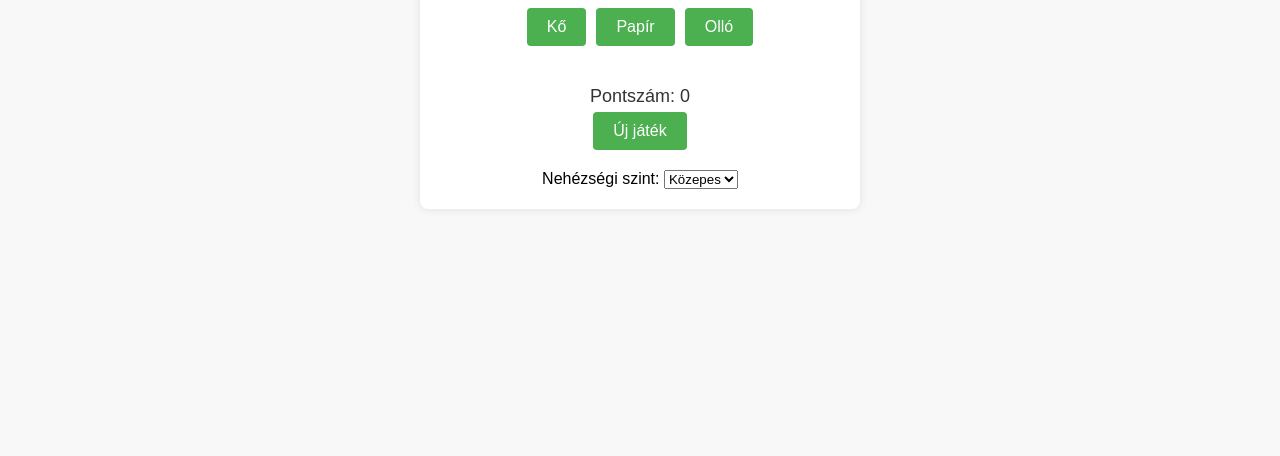
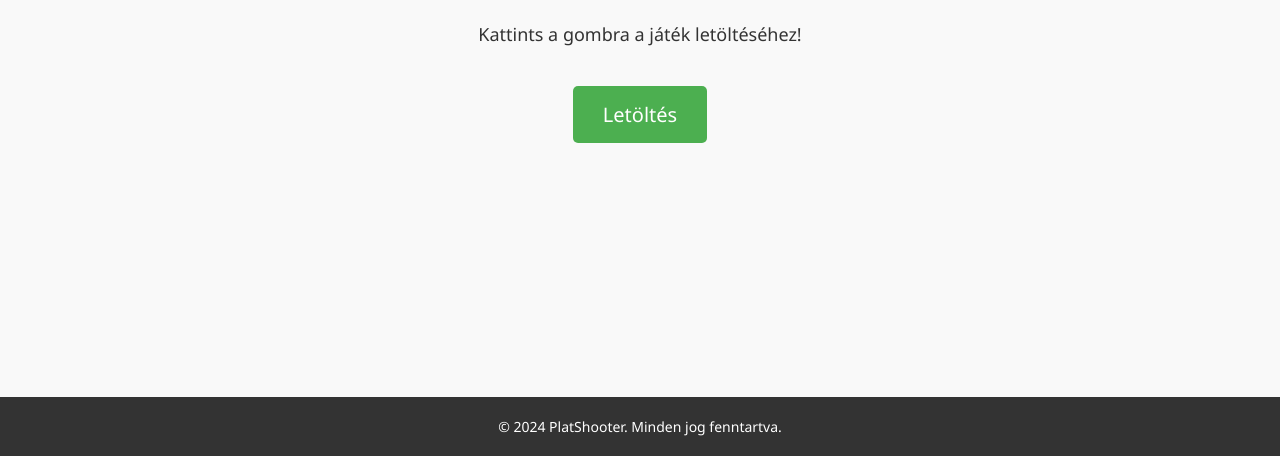
Before and after one commit to xiaomibenit/Ucore, a website: page index.html in a window 1280 px wide. Shown: the part 344-800 px from the top of the page. Drawn offline with Linux system fonts and the light colour scheme.

Commit message:
Add files via upload

```diff
--- a/index.html
+++ b/index.html
@@ -1,14 +1,69 @@
 <!DOCTYPE html>
-<html lang="en">
+<html lang="hu">
 <head>
     <meta charset="UTF-8">
     <meta name="viewport" content="width=device-width, initial-scale=1.0">
-  <link rel="stylesheet" href="style.css">
-  <title>Kő, Papír, Olló</title>
+    <title>PlatShooter Letöltés</title>
     <style>
-    /* CSS stílusok */
-    /* Itt helyezd el a stílusokat */
-    @keyframes fadeIn {
+        body {
+            font-family: 'Segoe UI', Tahoma, Geneva, Verdana, sans-serif;
+            margin: 0;
+            padding: 0;
+            background-color: #f9f9f9;
+            color: #333;
+            display: flex;
+            flex-direction: column;
+            min-height: 100vh;
+        }
+        .container {
+            opacity: 0;
+            animation: fade-in 1s forwards;
+            width: 80%;
+            margin: 0 auto;
+            text-align: center;
+            flex: 1;
+            display: flex;
+            flex-direction: column;
+            justify-content: center;
+            align-items: center;
+        }
+        h1 {
+            color: #4CAF50;
+            font-size: 36px;
+            margin-bottom: 20px;
+        }
+        p {
+            font-size: 18px;
+            margin-bottom: 40px;
+        }
+        .download-button {
+            opacity: 0;
+            animation: fade-in 1s forwards;
+            display: inline-block;
+            padding: 15px 30px;
+            background-color: #4CAF50;
+            color: white;
+            text-decoration: none;
+            border-radius: 5px;
+            font-size: 20px;
+            transition: background-color 0.3s ease;
+        }
+        .download-button:hover {
+            background-color: #45a049;
+        }
+        .footer {
+            opacity: 0;
+            animation: fade-in 1s forwards;
+            padding: 20px 0;
+            background-color: #333;
+            color: white;
+            text-align: center;
+        }
+        .footer p {
+            margin: 0;
+            font-size: 14px;
+        }
+        @keyframes fade-in {
             from {
                 opacity: 0;
             }
@@ -16,121 +71,18 @@
                 opacity: 1;
             }
         }
-
-    @keyframes shake {
-      0%, 100% {
-        transform: translateX(0);
-      }
-      25%, 75% {
-        transform: translateX(-10px);
-      }
-      50% {
-        transform: translateX(10px);
-      }
-    }
-
-    .options button {
-      animation: fadeIn 0.8s ease-in-out;
-    }
-
-    .result {
-      animation: fadeIn 1s ease-in-out;
-    }
-
-    .options button:hover {
-      animation: shake 0.5s ease-in-out;
-    }
-
-    /* Hozzáadott stílus a cooldown-hoz */
-    .options button.cooldown {
-      pointer-events: none; /* Letiltja a gombokra való kattintást */
-      opacity: 0.5; /* Csökkenti a gombok átláthatóságát */
-    }
     </style>
-  <script>
-    var pontszam = 0;
-    var nehezseg = 'kozepes'; // alapértelmezett nehézségi szint
-
-    function jatekValasztas() {
-      var lehetosegek = ["Kő", "Papír", "Olló"];
-      if (nehezseg === 'kozepes') {
-        return lehetosegek[Math.floor(Math.random() * lehetosegek.length)];
-      } else if (nehezseg === 'nehez') {
-        var veletlenIndex = Math.floor(Math.random() * 100); // Nagyobb tartomány
-        if (veletlenIndex < 33) { // 33% esély a kőre
-          return "Kő";
-        } else if (veletlenIndex < 66) { // 33% esély a papírra
-          return "Papír";
-        } else { // Maradék esetben olló
-          return "Olló";
-        }
-      }
-    }
-
-    function jatekEredmeny(felhasznaloValasztas) {
-      var gombok = document.getElementsByClassName("options")[0].getElementsByTagName("button");
-
-      // Letiltjuk a gombokat egy rövid ideig
-      for (var i = 0; i < gombok.length; i++) {
-        gombok[i].classList.add("cooldown");
-      }
-
-      setTimeout(function() {
-        for (var i = 0; i < gombok.length; i++) {
-          gombok[i].classList.remove("cooldown");
-        }
-      }, 2000); // 2 másodperces cooldown
-
-      var gepValasztas = jatekValasztas();
-      var eredmeny = "";
-
-      if (felhasznaloValasztas === gepValasztas) {
-        eredmeny = "Döntetlen!";
-      } else if (
-        (felhasznaloValasztas === "Kő" && gepValasztas === "Olló") ||
-        (felhasznaloValasztas === "Papír" && gepValasztas === "Kő") ||
-        (felhasznaloValasztas === "Olló" && gepValasztas === "Papír")
-      ) {
-        eredmeny = "Nyertél!";
-        pontszam++;
-      } else {
-        eredmeny = "Vesztettél!";
-        pontszam = Math.max(0, pontszam - 1);
-      }
-
-      var eredmenyDiv = document.getElementById("eredmeny");
-      var pontszamDiv = document.getElementById("pontszam");
-      eredmenyDiv.innerHTML = "Te választásod: " + felhasznaloValasztas + "<br>Gép választása: " + gepValasztas + "<br>Eredmény: " + eredmeny;
-      pontszamDiv.innerHTML = "Pontszám: " + pontszam;
-    }
-
-    function ujJatek() {
-      pontszam = 0;
-      var eredmenyDiv = document.getElementById("eredmeny");
-      var pontszamDiv = document.getElementById("pontszam");
-      eredmenyDiv.innerHTML = "";
-      pontszamDiv.innerHTML = "Pontszám: 0";
-    }
-  </script>
 </head>
 <body>
     <div class="container">
-    <h1>Kő, Papír, Olló Játék</h1>
-    <div id="eredmeny" class="result"></div>
-    <div class="options">
-      <button onclick="jatekEredmeny('Kő')">Kő</button>
-      <button onclick="jatekEredmeny('Papír')">Papír</button>
-      <button onclick="jatekEredmeny('Olló')">Olló</button>
+        <h1>PlatShooter Letöltése</h1>
+        <p>Kattints a gombra a játék letöltéséhez!</p>
+        <a href="https://firebasestorage.googleapis.com/v0/b/films-bcc81.appspot.com/o/PlatShooter.rar?alt=media&token=5a639aaf-db4a-4f60-9b0f-20b04839ca85" class="download-button">Letöltés</a>
     </div>
-    <div id="pontszam" class="score">Pontszám: 0</div>
-    <button onclick="ujJatek()">Új játék</button>
-    <div class="difficulty">
-      <label>Nehézségi szint:</label>
-      <select onchange="nehezseg = this.value;">
-        <option value="kozepes" selected>Közepes</option>
-        <option value="nehez">Nehéz</option>
-      </select>
+    <footer class="footer">
+        <div class="container">
+            <p>&copy; 2024 PlatShooter. Minden jog fenntartva.</p>
         </div>
-  </div>
+    </footer>
 </body>
 </html>
```
Lines whose indentation alone changed are shown as unchanged.
